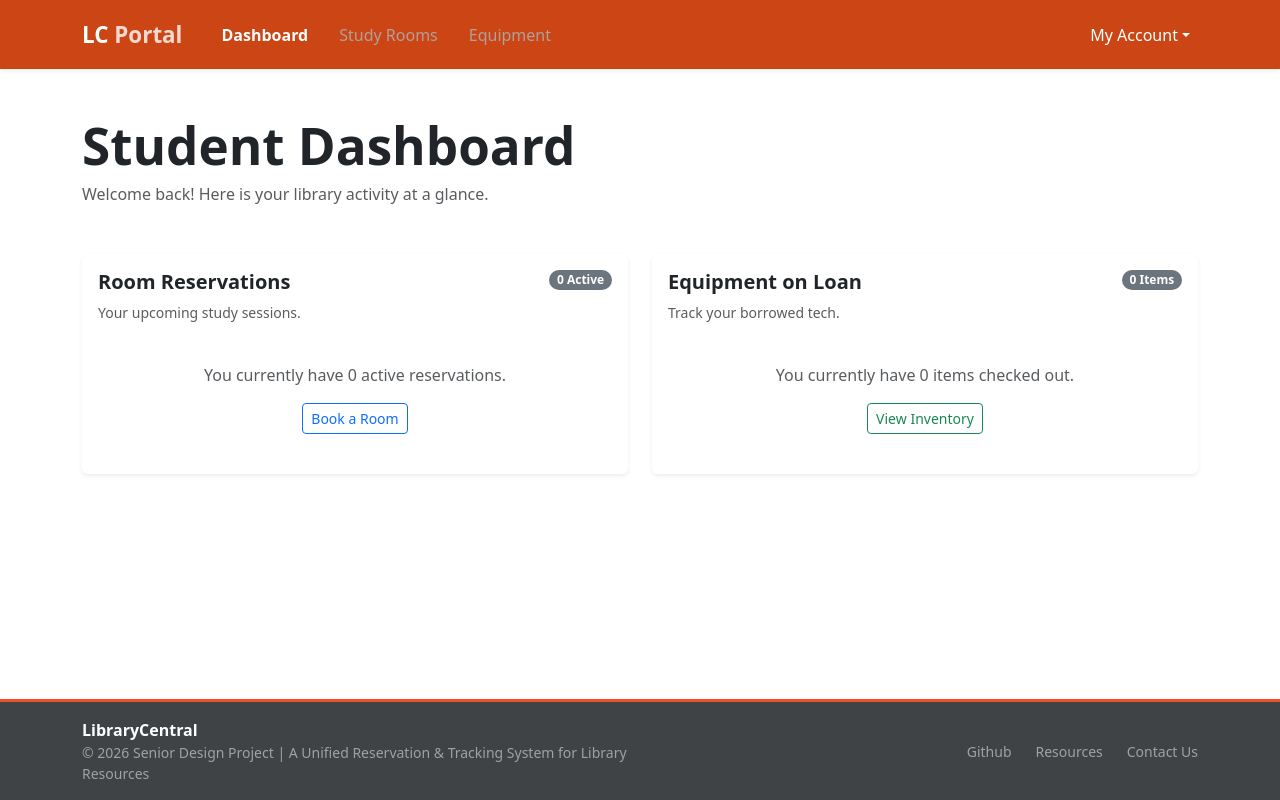
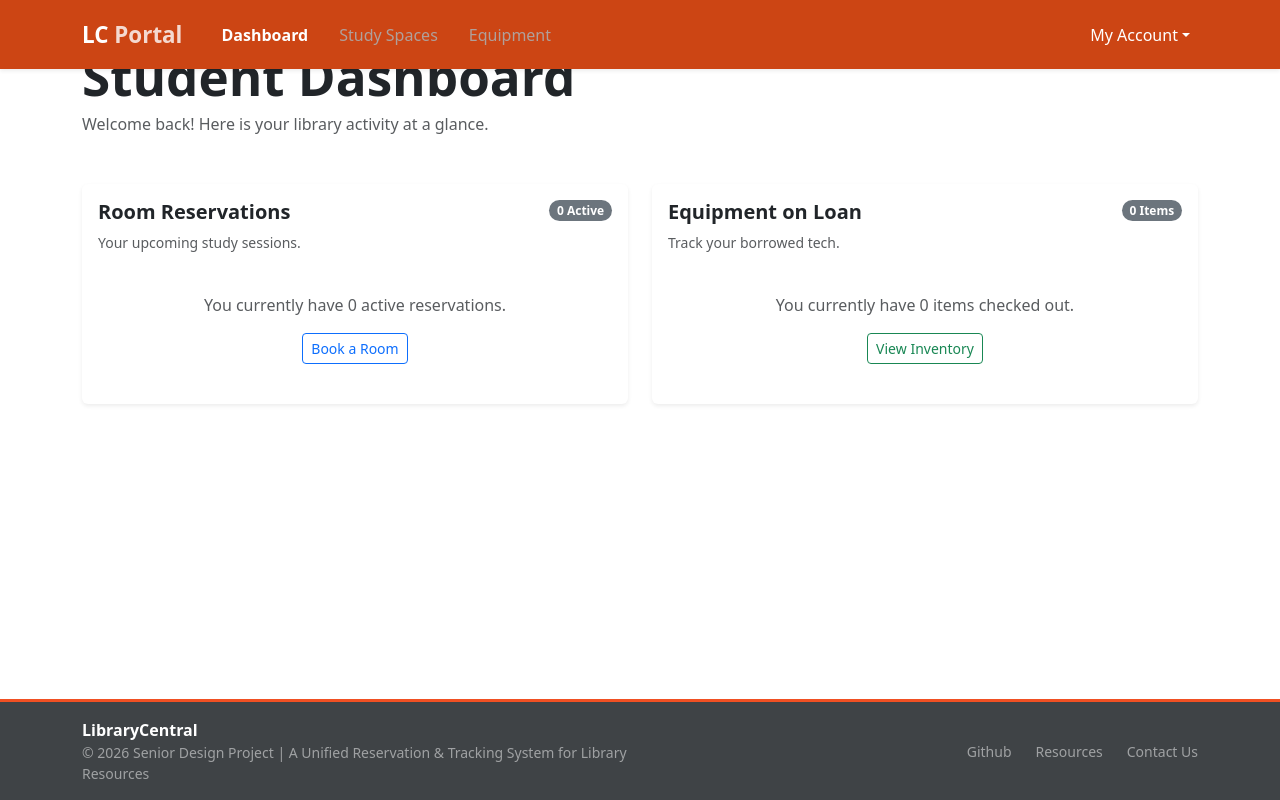
Before and after one commit to valeriamtz01/LibraryCentral, a React app in the folder frontend/: page /dashboard in a window 1280 px wide. Built offline with nearby package versions, Linux system fonts and the light colour scheme; no server answers; the HTML template or start-up script is replaced by a standard one.

Commit message:
refactored: modified student header so 'Study Rooms' would now be 'Study Spaces' to encompass both rooms and computers available for students to make reservations for

```diff
--- a/frontend/src/components/StudentHeader.tsx
+++ b/frontend/src/components/StudentHeader.tsx
@@ -6,7 +6,7 @@ const StudentHeader = () => {
   const location = useLocation();
 
   return (
-    <Navbar expand="lg" className="student-navbar shadow-sm">
+    <Navbar fixed="top" expand="lg" className="student-navbar shadow-sm">
       <Container>
         <Navbar.Brand as={Link} to="/dashboard" className="fw-bold">
           LC <span style={{ opacity: 0.8 }}>Portal</span>
@@ -19,8 +19,8 @@ const StudentHeader = () => {
             <Nav.Link as={Link} to="/dashboard" active={location.pathname === '/dashboard'}>
               Dashboard
             </Nav.Link>
-            <Nav.Link as={Link} to="/rooms" active={location.pathname === '/rooms'}>
-              Study Rooms
+            <Nav.Link as={Link} to="/study-spaces" active={location.pathname === '/study-spaces'}>
+              Study Spaces
             </Nav.Link>
             <Nav.Link as={Link} to="/equipment" active={location.pathname === '/equipment'}>
               Equipment
```
